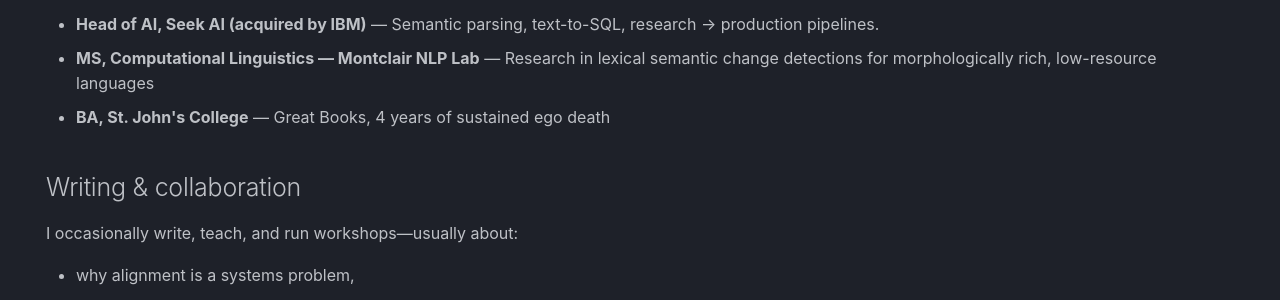
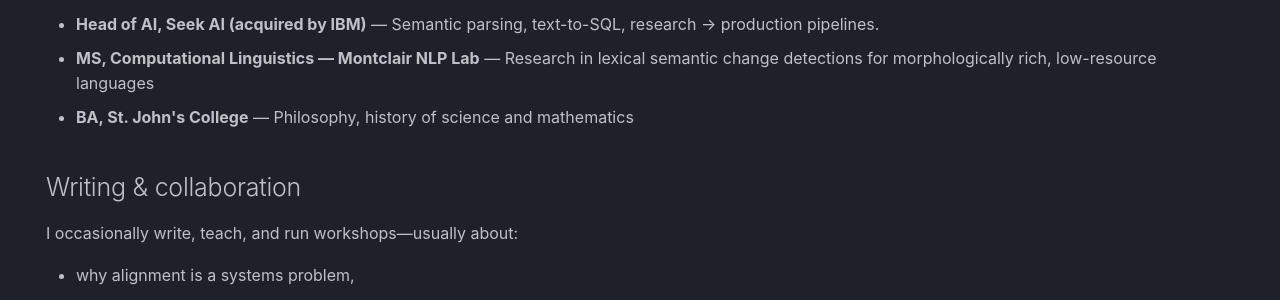
Before and after one commit to besaleli/personal-website, an MkDocs documentation site: the page built from docs/index.md, in a window 1280 px wide and 900 px high, scrolled down 718 px. Shown: the part 217-517 px from the top of the window. Built offline with MkDocs 1.6.1 and Material for MkDocs 9.7.7, drawn with Linux system fonts in a browser that asks for light colours; some web fonts are replaced.

Commit message:
update homepage

```diff
--- a/docs/index.md
+++ b/docs/index.md
@@ -33,7 +33,7 @@
 
 - **Head of AI, Seek AI (acquired by IBM)** — Semantic parsing, text-to-SQL, research → production pipelines.
 - **MS, Computational Linguistics — Montclair NLP Lab** — Research in lexical semantic change detections for morphologically rich, low-resource languages
-- **BA, St. John's College** — Great Books, 4 years of sustained ego death
+- **BA, St. John's College** — Philosophy, history of science and mathematics
 
 ## Writing & collaboration
 
```
